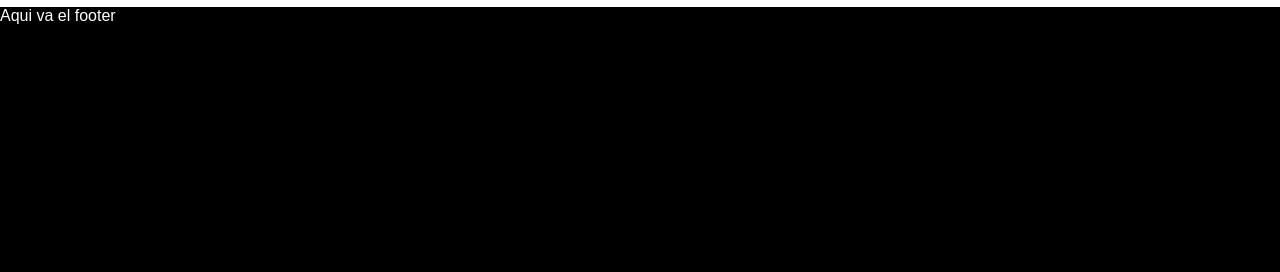
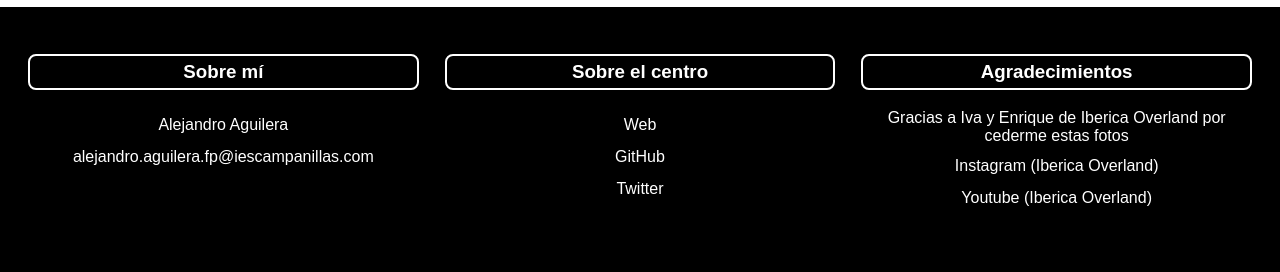
Before and after one commit to alejandroAguileraGarcia/trabajoEvaluacion, a plain HTML site: page index.html in a window 1280 px wide. Shown: the part 2679-2951 px from the top of the page. Before the commit the page ends 2806 px from the top, so only its background shows below. Drawn offline with Linux system fonts and the light colour scheme.

Commit message:
arreglar fotos

```diff
--- a/index.html
+++ b/index.html
@@ -78,7 +78,31 @@
         <img src="images/delanteJeep.jpg" alt="Jeep desde delante">
       </div>
     </section>
-    <footer id=footer>Aqui va el footer</footer>
+    <footer id=footer>
+      <div id=columnas>
+        <div class="columna">
+          <h3>Sobre mí</h3>
+          <a href="https://github.com/alejandroAguileraGarcia">Alejandro Aguilera</a>
+          <br>
+          <a href="mailto:alejandro.aguilera.fp@iescampanillas.com">alejandro.aguilera.fp@iescampanillas.com</a>
+        </div>
+        <div class="columna">
+          <h3>Sobre el centro</h3>
+          <a href="https://fp.iescampanillas.com/">Web</a>
+          <br>
+          <a href="https://github.com/IESCampanillas/indice-fp-ies-campanillas">GitHub</a>
+          <br>
+          <a href="https://twitter.com/fpiescampa">Twitter</a>
+        </div>
+        <div class="columna">
+          <h3>Agradecimientos</h3>
+          <p>Gracias a Iva y Enrique de Iberica Overland por cederme estas fotos</p>
+          <a href="https://www.instagram.com/iberica_overland/?hl=es">Instagram (Iberica Overland)</a>
+          <br>
+          <a href="https://www.youtube.com/c/IbericaOverland/featured">Youtube (Iberica Overland)</a>
+        </div>
+      </div>
+    </footer>
   </main>
 </body>
 </html>
--- a/style/style.css
+++ b/style/style.css
@@ -209,6 +209,36 @@ li {
 
 }
 
+#footer a {
+  display: inline-block;
+  text-decoration: none;
+  color: white;
+  margin: 7px 0;
+}
+
+#columnas {
+  display: grid;
+  grid-template-columns: repeat(3, 1fr);
+  gap: 10px;
+  text-align: center;
+  padding: 20px;
+  padding-bottom: 50px;
+}
+
+.columna {
+  padding: 2%;
+}
+
+.columna h3 {
+  border: 2px solid rgb(255, 255, 255);
+  border-radius: 8px;
+  padding: 5px;
+}
+
+.columna p {
+  margin: 5px;
+}
+
 /*Media query*/
 
 @media only screen and (max-width: 810px) {
@@ -237,6 +267,7 @@ li {
     margin: auto;
     height: fit-content;
     gap: 0px;
+    margin-bottom: 30px;
   }
 
   .slider img {
@@ -245,6 +276,10 @@ li {
     height: auto;
   }
 
+  #columnas {
+    display: block;
+  }
+
 }
 
 input:checked  ~ ul{
```
